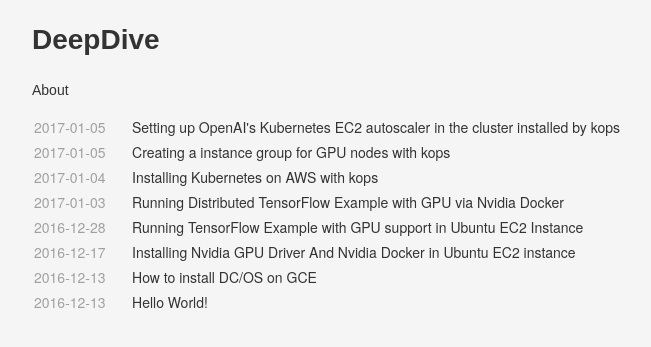
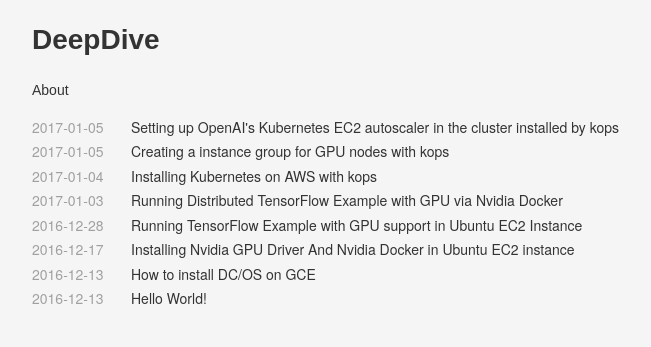
Before and after one commit to songyunlu/songyunlu.github.io, a Jekyll site: the page built from index.html, in a window 1280 px wide. Shown: the top 347 px of the page, without its empty margins (240-891 px from the left). Built offline with Jekyll 4.4.1, drawn with Linux system fonts in a browser that asks for light colours.

Commit message:
Reverted the layout of index.html.

```diff
--- a/_sass/_layout.scss
+++ b/_sass/_layout.scss
@@ -32,37 +32,39 @@
 .posts {
     list-style: none;
     padding: 0;
-    // > li {
-    //     line-height: 1.75;
-    //     span {
+    > li {
+        line-height: 1.75;
+        span {
+            color: $meta-color;
+            margin-right: 1.5rem;
+            font-size: $small-font-size;
+            float: left;
+            width: 75px;
+        }
+        a {
+            color: $text-color;
+            text-decoration: none;
+        }
+    }
+    // > table {
+    //     border: none;
+    //     width: 100%;
+    //     td {
+    //         border: none;
+    //         padding: 2px;
+    //     }
+    //     td.published {
     //         color: $meta-color;
-    //         margin-right: 1.5rem;
+    //         // margin-right: 1.5rem;
     //         font-size: $small-font-size;
     //     }
-    //     a {
-    //         color: $text-color;
-    //         text-decoration: none;
+    //     td.title {
+    //         a {
+    //             color: $text-color;
+    //             text-decoration: none;
+    //         }
     //     }
     // }
-    > table {
-        border: none;
-        width: 100%;
-        td {
-            border: none;
-            padding: 2px;
-        }
-        td.published {
-            color: $meta-color;
-            // margin-right: 1.5rem;
-            font-size: $small-font-size;
-        }
-        td.title {
-            a {
-                color: $text-color;
-                text-decoration: none;
-            }
-        }
-    }
 }
 .post {
     position: relative;
--- a/index.html
+++ b/index.html
@@ -6,12 +6,14 @@
     <ul class="posts">
         <table>
         {% for post in site.posts %}
-        <!-- <li><span>{{ post.date | date: site.date_format }}</span><a href="{{ post.url | prepend: site.baseurl }}">{{ post.title }}</a></li> -->
+        <li><span>{{ post.date | date: site.date_format }}</span><a href="{{ post.url | prepend: site.baseurl }}">{{ post.title }}</a></li>
+        {% endfor %}
+        <!--
         <tr>
             <td class="published">{{ post.date | date: site.date_format }}</td>
             <td class="title"><a href="{{ post.url | prepend: site.baseurl }}">{{ post.title }}</a></td>
         <tr>
-        {% endfor %}
+        -->
         </table>
     </ul>
 </div>
```
